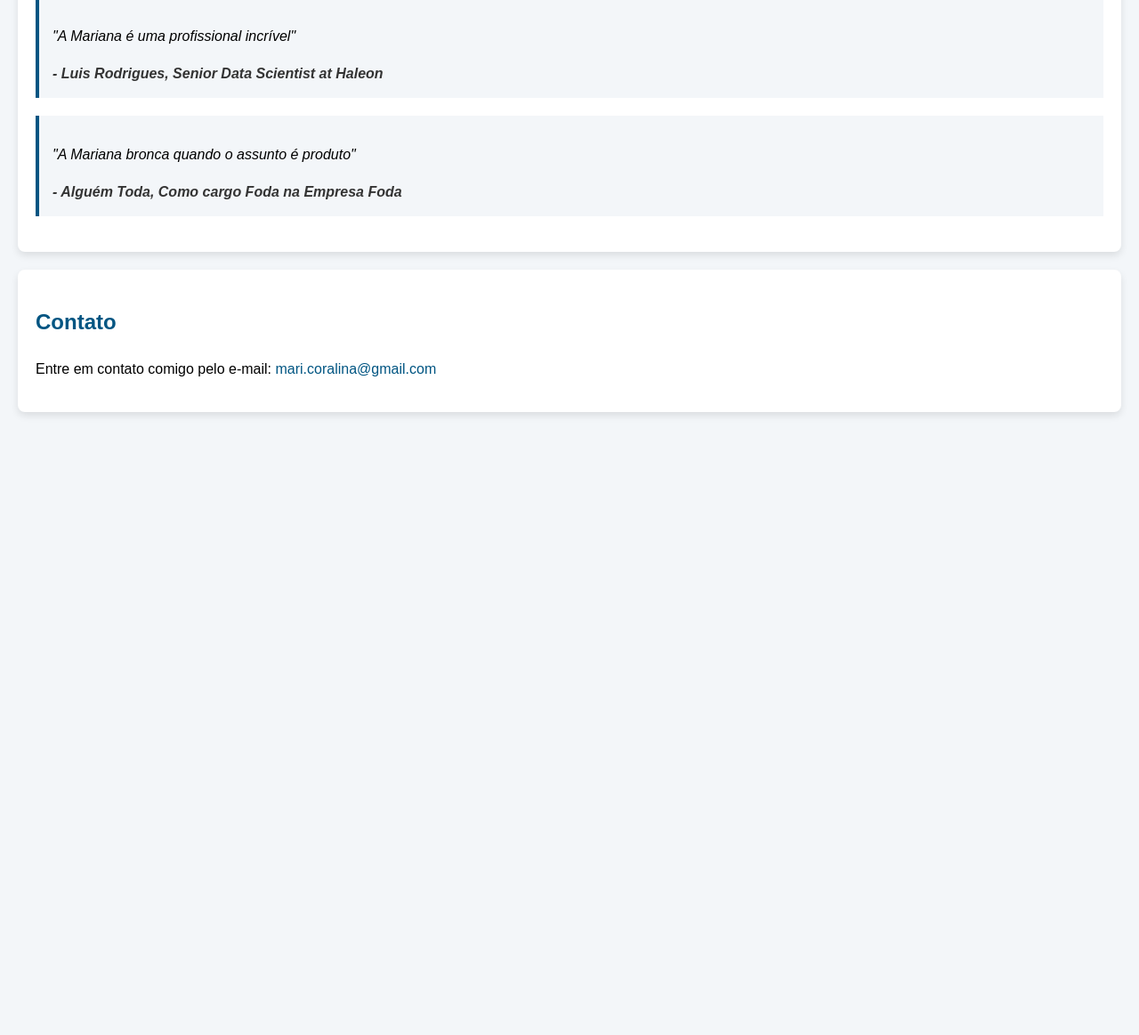
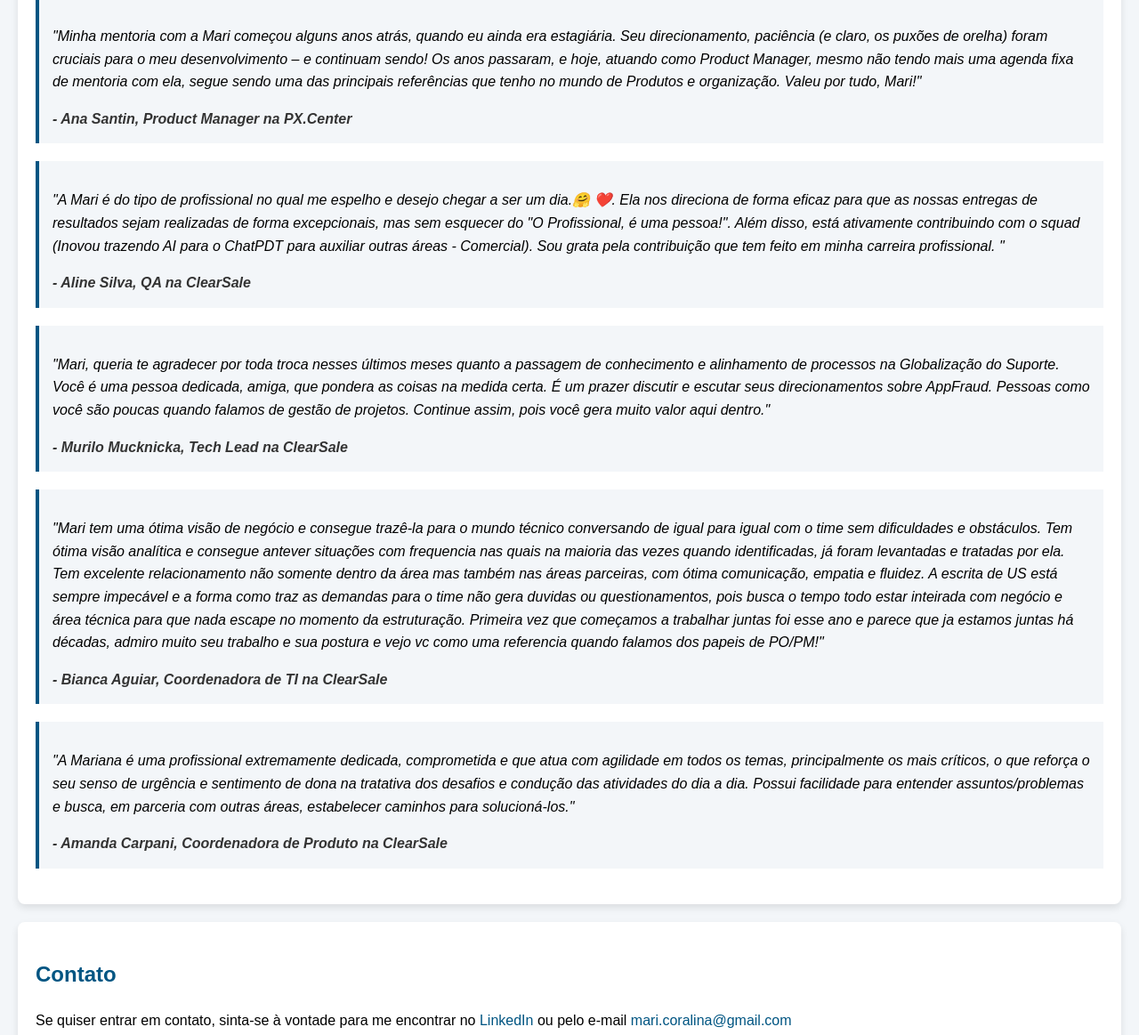
Before and after one commit to maricoralina/maricoralina.github.io, a plain HTML site: page index.html in a window 1280 px wide. Shown: the part 2620-3783 px from the top of the page at 89% size. Before the commit the page ends 3103 px from the top, so only its background shows below. Drawn offline with Linux system fonts and the light colour scheme.

Commit message:
Update index.html

```diff
--- a/index.html
+++ b/index.html
@@ -81,18 +81,30 @@
     <section id="depoimentos">
         <h2>Depoimentos</h2>
         <blockquote>
-            <p>"A Mariana é uma profissional incrível"</p>
-            <footer>- Luis Rodrigues, Senior Data Scientist at Haleon</footer>
+            <p>"Minha mentoria com a Mari começou alguns anos atrás, quando eu ainda era estagiária. Seu direcionamento, paciência (e claro, os puxões de orelha) foram cruciais para o meu desenvolvimento – e continuam sendo! Os anos passaram, e hoje, atuando como Product Manager, mesmo não tendo mais uma agenda fixa de mentoria com ela, segue sendo uma das principais referências que tenho no mundo de Produtos e organização. Valeu por tudo, Mari!"</p>
+            <footer>- Ana Santin, Product Manager na PX.Center</footer>
         </blockquote>
         <blockquote>
-            <p>"A Mariana bronca quando o assunto é produto"</p>
-            <footer>- Alguém Toda, Como cargo Foda na Empresa Foda</footer>
+            <p>"A Mari  é do tipo de profissional no qual  me espelho e desejo chegar a ser um dia.🤗 ❤️. Ela nos direciona de forma eficaz para que as nossas entregas de resultados sejam realizadas de  forma excepcionais, mas sem esquecer do "O Profissional, é uma pessoa!". Além disso, está ativamente contribuindo com o squad (Inovou trazendo  AI para o ChatPDT para auxiliar outras áreas - Comercial). Sou grata pela contribuição que tem feito em minha carreira profissional. "</p>
+            <footer>- Aline Silva, QA na ClearSale</footer>
+        </blockquote>
+        <blockquote>
+            <p>"Mari, queria te agradecer por toda troca nesses últimos meses quanto a passagem de conhecimento e alinhamento de processos na Globalização do Suporte. Você é uma pessoa dedicada, amiga, que pondera as coisas na medida certa. É um prazer discutir e escutar seus direcionamentos sobre AppFraud. Pessoas como você são poucas quando falamos de gestão de projetos. Continue assim, pois você gera muito valor aqui dentro."</p>
+            <footer>- Murilo Mucknicka, Tech Lead na ClearSale</footer>
+        </blockquote>
+        <blockquote>
+            <p>"Mari tem uma ótima visão de negócio e consegue trazê-la para o mundo técnico conversando de igual para igual com o time sem dificuldades e obstáculos. Tem ótima visão analítica e consegue antever situações com frequencia nas quais na maioria das vezes quando identificadas, já foram levantadas e tratadas por ela. Tem excelente relacionamento não somente dentro da área mas também nas áreas parceiras, com ótima comunicação, empatia e fluidez. A escrita de US está sempre impecável e a forma como traz as demandas para o time não gera duvidas ou questionamentos, pois busca o tempo todo estar inteirada com negócio e área técnica para que nada escape no momento da estruturação. Primeira vez que começamos a trabalhar juntas foi esse ano e parece que ja estamos juntas há décadas, admiro muito seu trabalho e sua postura e vejo vc como uma referencia quando falamos dos papeis de PO/PM!"</p>
+            <footer>- Bianca Aguiar, Coordenadora de TI na ClearSale</footer>
+        </blockquote>
+         <blockquote>
+            <p>"A Mariana é uma profissional extremamente dedicada, comprometida e que atua com agilidade em todos os temas, principalmente os mais críticos, o que reforça o seu senso de urgência e sentimento de dona na tratativa dos desafios e condução das atividades do dia a dia. Possui facilidade para entender assuntos/problemas e busca, em parceria com outras áreas, estabelecer caminhos para solucioná-los."</p>
+            <footer>- Amanda Carpani, Coordenadora de Produto na ClearSale</footer>
         </blockquote>
     </section>
 
     <section id="contato">
         <h2>Contato</h2>
-        <p>Entre em contato comigo pelo e-mail: <a href="mailto:mari.coralina@gmail.com">mari.coralina@gmail.com</a></p>
+        <p>Se quiser entrar em contato, sinta-se à vontade para me encontrar no <a href="https://www.linkedin.com/in/mariana-coralina-do-carmo/">LinkedIn</a> ou pelo e-mail <a href="mailto:mari.coralina@gmail.com">mari.coralina@gmail.com</a></p>
     </section>
 </body>
 </html>
```
